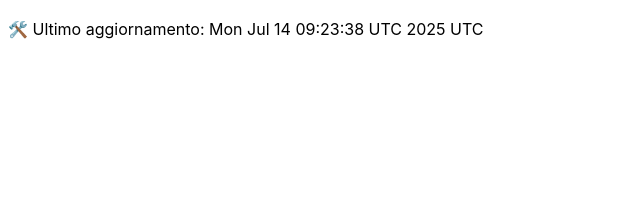
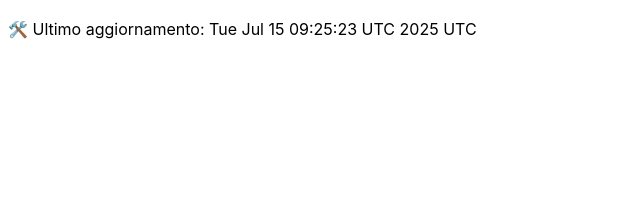
Before and after one commit to DanteTrb/DanteTrb.github.io, a Jekyll site: the page built from badges.md, in a window 1280 px wide. Shown: the top 213 px of the page, without its empty margins (0-640 px from the left). Built offline with Jekyll 4.4.1, drawn with Linux system fonts in a browser that asks for light colours; our own code applies the rules of GitHub Pages for plain Markdown files.

Commit message:
🛠️ Aggiornamento automatico badge

```diff
--- a/badges.md
+++ b/badges.md
@@ -1 +1 @@
-🛠️ Ultimo aggiornamento: Mon Jul 14 09:23:38 UTC 2025 UTC
+🛠️ Ultimo aggiornamento: Tue Jul 15 09:25:23 UTC 2025 UTC
```
